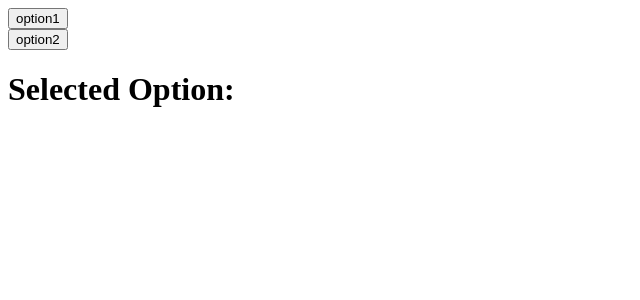
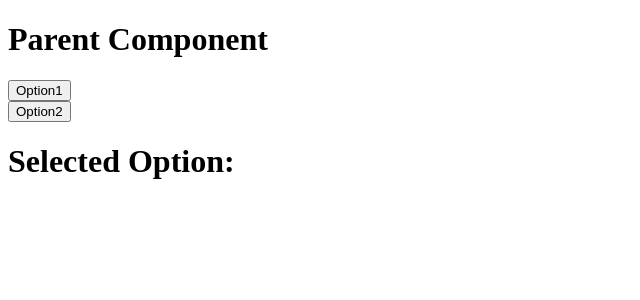
Before and after one commit to acciojob/lift-state-up-3-saidurga4521, a React app: page / in a window 1280 px wide. Shown: the top 300 px of the page, without its empty margins (0-640 px from the left). Built offline with nearby package versions, Linux system fonts and the light colour scheme.

Commit message:
changes has done

```diff
--- a/src/components/App.jsx
+++ b/src/components/App.jsx
@@ -8,6 +8,7 @@ const App = () => {
   return (
     <div>
       <div className="parent">
+        <h1>Parent Component</h1>
         <ChildComponent1 setSelectedOption={setSelectedOption} />
         <ChildComponent2 setSelectedOption={setSelectedOption} />
         <h1>Selected Option:{selectedOption}</h1>
--- a/src/components/ChildComponent1.jsx
+++ b/src/components/ChildComponent1.jsx
@@ -8,7 +8,7 @@ const ChildComponent1 = ({ setSelectedOption }) => {
           setSelectedOption("Option1");
         }}
       >
-        option1
+        Option1
       </button>
     </div>
   );
--- a/src/components/ChildComponent2.jsx
+++ b/src/components/ChildComponent2.jsx
@@ -8,7 +8,7 @@ const ChildComponent2 = ({ setSelectedOption }) => {
           setSelectedOption("Option2");
         }}
       >
-        option2
+        Option2
       </button>
     </div>
   );
```
